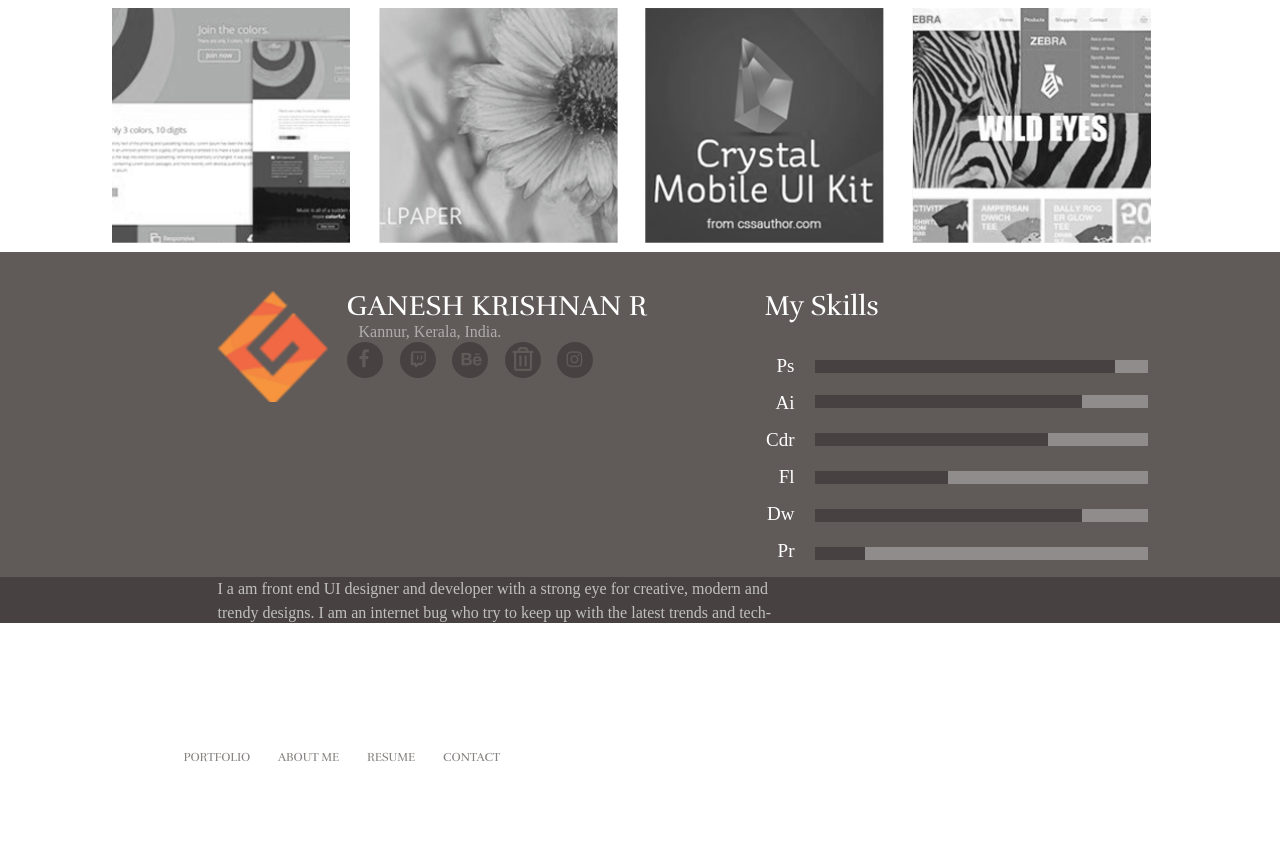
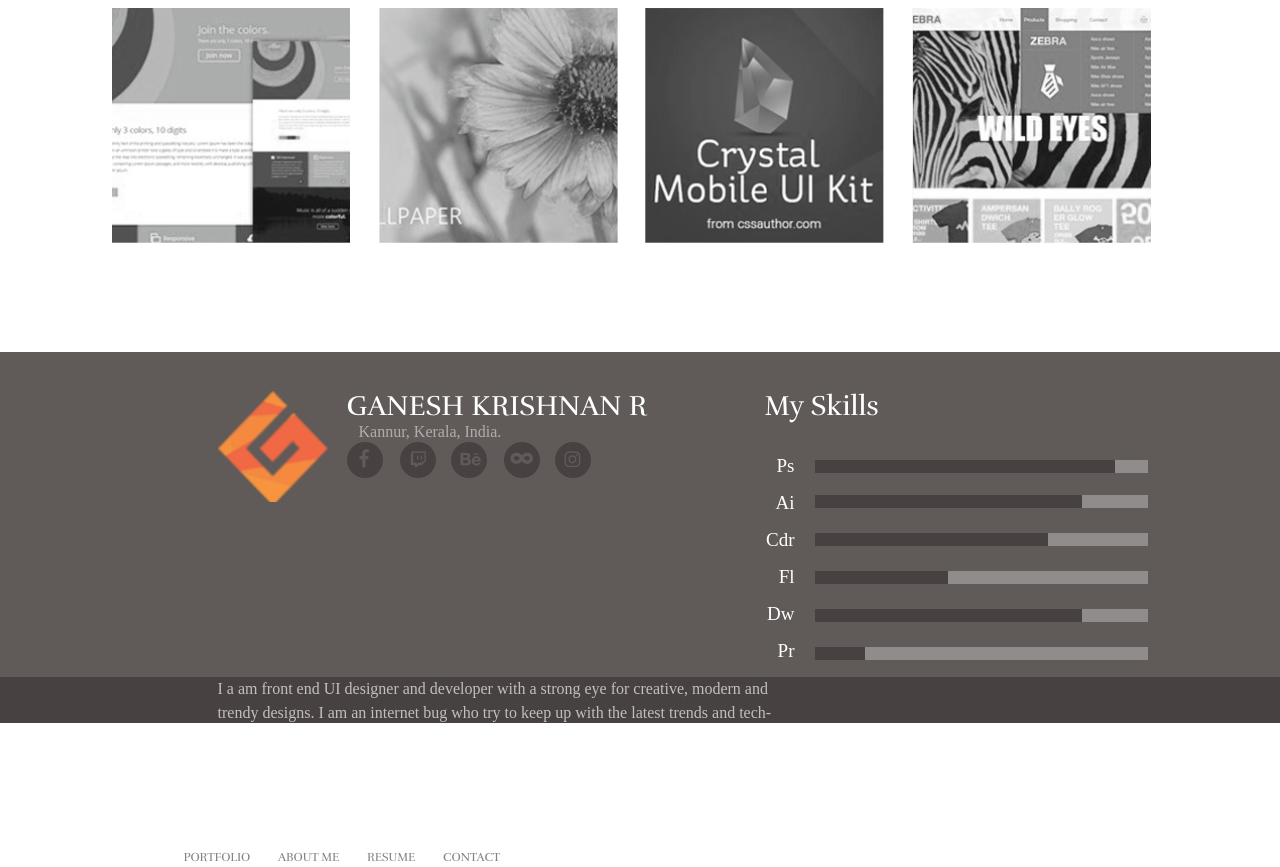
Before and after one commit to M1Stick/-Homework-, a plain HTML site: page homework10/index.html in a window 1280 px wide. Shown: the part 923-1790 px from the top of the page. Before the commit the page ends 1690 px from the top, so only its background shows below. Drawn offline with Linux system fonts and the light colour scheme.

Commit message:
homework10 html and css rework

```diff
--- a/homework10/css/style.css
+++ b/homework10/css/style.css
@@ -249,6 +249,7 @@ i {
     width: 100%;
     height: 325px;
     background-color: #605a58;
+    margin-top: 100px;
 }
 
 .main-container-footer {
@@ -353,9 +354,13 @@ i {
 
 .nav__item-footer-icon-2,
 .nav__item-footer-icon-4 {
-    margin-right: 16px;
+    margin-right: 15px;
 }
-
+.fa-infinity:before {
+    content: "\f534";
+    margin-left: 7px;
+    margin-top: 7px;
+}
 .nav__link-footer i {
     width: 36px;
     height: 36px;
--- a/homework10/index.html
+++ b/homework10/index.html
@@ -196,7 +196,7 @@
                                         <i class="fab fa-behance"></i></a></li>
                                 <li class="nav__item-footer-icon-4">
                                     <a href="http://www.vnutri.org/redcat/" target="blank" class="nav__link-footer">
-                                        <i class="far fa-trash-alt"></i></a></li>
+                                        <i class="fas fa-infinity"></i></a></li>
                                 <li class="nav__item-footer-icon-5">
                                     <a href="https://www.instagram.com/?hl=ru" target="blank" class="nav__link-footer">
                                         <i class="fab fa-instagram"></i></a></li>
```
Also changed, not shown: 1 other file.
